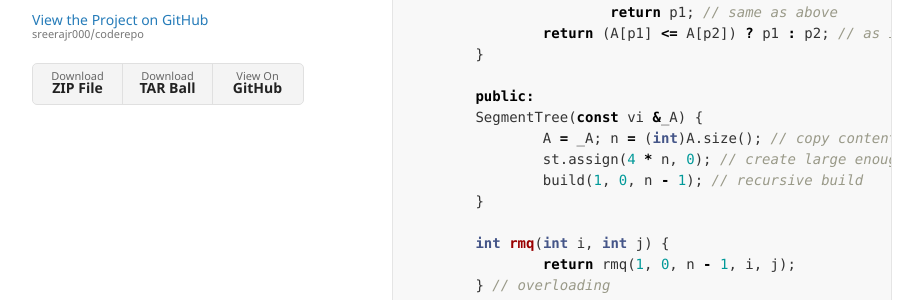
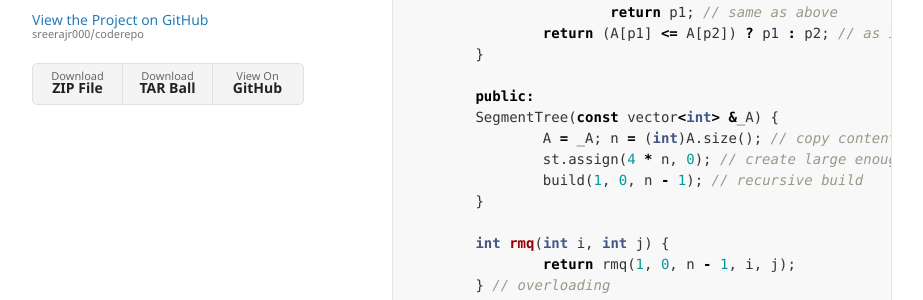
Before and after one commit to sreerajr000/coderepo, a Jekyll site: the page built from pages/segment_tree.md, in a window 1280 px wide and 900 px high, scrolled down 587 px. Shown: the part 315-615 px from the top of the window, without its empty margins (178-1101 px from the left). Built offline with Jekyll 4.4.1, drawn with Linux system fonts in a browser that asks for light colours.

Commit message:
New information added

```diff
--- a/pages/segment_tree.md
+++ b/pages/segment_tree.md
@@ -45,7 +45,7 @@ class SegmentTree { // the segment tree is stored like a heap array
 	}
 
 	public:
-	SegmentTree(const vi &_A) {
+	SegmentTree(const vector<int> &_A) {
 		A = _A; n = (int)A.size(); // copy content for local usage
 		st.assign(4 * n, 0); // create large enough vector of zeroes
 		build(1, 0, n - 1); // recursive build
```
